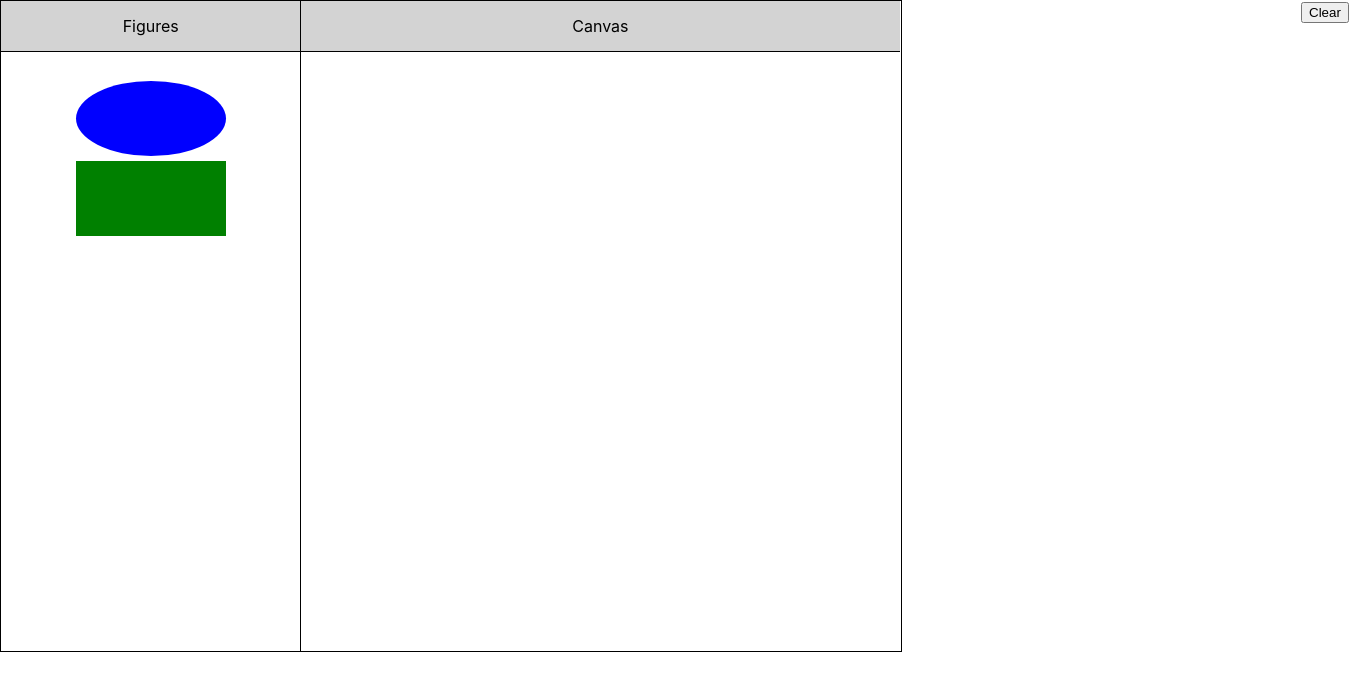
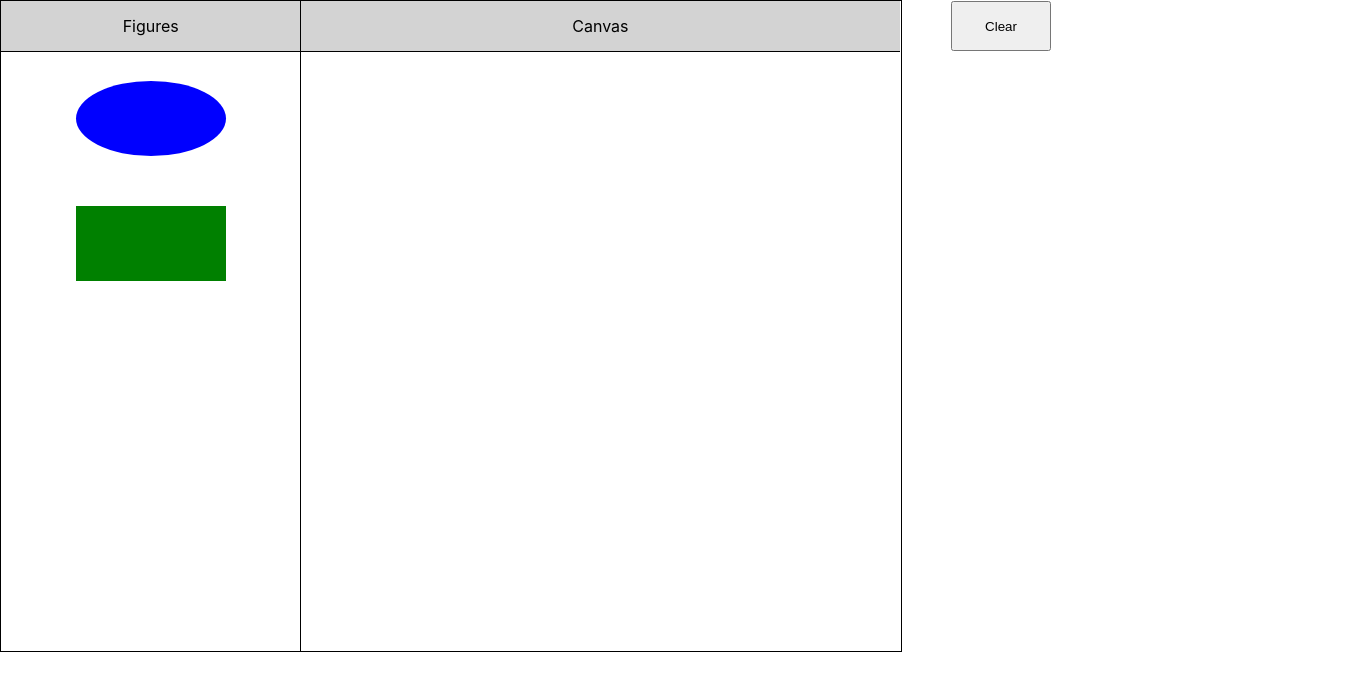
Before and after one commit to zaitsava-katsiaryna/test_task_satellite_innovations, a React (Create React App) app in the folder test-app/: page / in a window 1280 px wide. Shown: the top 690 px of the page, 1349 px wide, since content can reach past the window. Built offline with nearby package versions, Linux system fonts and the light colour scheme.

Commit message:
Add comments & refactoring

```diff
--- a/test-app/src/App.css
+++ b/test-app/src/App.css
@@ -61,8 +61,15 @@ canvas{
 
 .clearDiv {
   position: absolute;
-  left: 1000px;
+  left: 650px;
   display: inline-block;
+  width: 100px;
+  height: 50px;
+}
+
+button{
+  width: 100px;
+  height: 50px;
 }
 
 .testDiv {
--- a/test-app/src/components/Canvas.js
+++ b/test-app/src/components/Canvas.js
@@ -15,10 +15,10 @@ function parseData(str){
         for (let item of arr){
             let tmpFig = null;
             if (item.id === "rectangle"){
-                tmpFig = new Rectangle(item.id, item.background, item.borderRadius, item.x, item.y);
+                tmpFig = new Rectangle(item.id, item.background, item.borderRadius, item.x, item.y, item.offsetX, item.offsetY);
             }
             else {
-                tmpFig = new Ellipse(item.id, item.background, item.borderRadius, item.x, item.y);
+                tmpFig = new Ellipse(item.id, item.background, item.borderRadius, item.x, item.y, item.offsetX, item.offsetY);
             }
             figures.push(tmpFig);
         }
@@ -28,7 +28,6 @@ function parseData(str){
 }
 
 function deleteSelectedFigure(canvasFigures, selectedFig, setCanvasFigures, setSelectedFig, setCurrentPos){
-    console.log('deleting');
     let updatedFigures = canvasFigures.filter(fig => {return fig !== selectedFig});
     setCanvasFigures(updatedFigures);
     setSelectedFig(null);
@@ -37,32 +36,14 @@ function deleteSelectedFigure(canvasFigures, selectedFig, setCanvasFigures, setS
 
 
 function Canvas() {
-    const canvasRef = useRef(null);
-    const [canvasFigures, setCanvasFigures] = useState(parseData(localStorage.getItem("canvasFigures")) || []);
-    const [selectedFig, setSelectedFig] = useState(null);
-    const [currentPos, setCurrentPos] = useState(null);
-    const [isCursorOverCanvas, setIsCursorOverCanvas] = useState(false);
-    const [display, setDisplay] = useState({display: "none", left: 0, right: 0, background: "green", borderRadius: "0px"});
+    const canvasRef = useRef(null); // canvas reference
+    const [canvasFigures, setCanvasFigures] = useState(parseData(localStorage.getItem("canvasFigures")) || []); // figures displayed on the canvas
+    const [selectedFig, setSelectedFig] = useState(null); // selected figure
+    const [currentPos, setCurrentPos] = useState(null); // current position of the selected figure
+    const [isCursorOverCanvas, setIsCursorOverCanvas] = useState(false); // cursor position (over / not over canvas)
+    const [draggableFig, setDraggableFig] = useState({display: "none", left: 0, right: 0, background: "green", borderRadius: "0px"}); // figure that is displayed when figure is selected and cursor is outside canvas
 
-    const onDragOver = e => {
-        e.preventDefault();
-    };
-
-    const onDrop = e => {
-        let [canvasOffsetX, canvasOffsetY] = [canvasRef.current.getBoundingClientRect().x, canvasRef.current.getBoundingClientRect().y];
-        const [offsetX, offsetY] = [e.dataTransfer.getData("offsetX"), e.dataTransfer.getData("offsetY")];
-        const id = e.dataTransfer.getData("id");
-        const [background, borderRadius] = [e.dataTransfer.getData("background"), e.dataTransfer.getData("borderRadius")];
-
-        let newCanvasFigure = null;
-        /* Based on the figure type create corresponding object */
-        if (id === "rectangle")
-            newCanvasFigure = new Rectangle(id, background, borderRadius, e.clientX-offsetX-canvasOffsetX, e.clientY-offsetY-canvasOffsetY);
-        else
-            newCanvasFigure = new Ellipse(id, background, borderRadius, e.clientX-canvasOffsetX-offsetX, e.clientY-canvasOffsetY-offsetY);
-        setCanvasFigures([...canvasFigures, newCanvasFigure])
-    };
-
+    // draw all canvas figures except selected one
     useEffect(() => {
         const canvas = canvasRef.current;
         const ctx = canvas.getContext('2d');
@@ -71,6 +52,7 @@ function Canvas() {
         canvasFigures.forEach(figure => {if (figure !== selectedFig) figure.draw(ctx, false)}) // draw figures
     });
 
+    // draw selected figure
     useEffect(() => {
         const canvas = canvasRef.current;
         const ctx = canvas.getContext('2d');
@@ -79,6 +61,46 @@ function Canvas() {
         }
     });
 
+    // handle mouse-enter-canvas event
+    const onMouseEnter = e => {
+        setIsCursorOverCanvas(true);
+        setDraggableFig({display: "none", left: 0, top: 0, borderRadius: 0, background: "blue"}); // draggable figure is not visible
+    };
+
+    // handle mouse-leave-canvas event
+    const onMouseOut = e => {
+        setIsCursorOverCanvas(false);
+        if (selectedFig){
+            let [canvasOffsetX, canvasOffsetY] = [canvasRef.current.getBoundingClientRect().x, canvasRef.current.getBoundingClientRect().y];
+            let [newLeft, newTop] = [e.clientX-canvasOffsetX-selectedFig.offsetX, e.clientY-canvasOffsetY-selectedFig.offsetY];
+            let newObj = {display: "block", left: newLeft, top: newTop, background: selectedFig.background, borderRadius: selectedFig.borderRadius};
+            setDraggableFig(newObj);
+        }
+    };
+
+    const onDragOver = e => {
+        e.preventDefault();
+    };
+
+    // handle drop the element event (when dragging from Figures to Canvas)
+    const onDrop = e => {
+        let [canvasOffsetX, canvasOffsetY] = [canvasRef.current.getBoundingClientRect().x, canvasRef.current.getBoundingClientRect().y]; // canvas offset
+        const [offsetX, offsetY] = [e.dataTransfer.getData("offsetX"), e.dataTransfer.getData("offsetY")]; // cursor offset
+        const id = e.dataTransfer.getData("id");
+        const [background, borderRadius] = [e.dataTransfer.getData("background"), e.dataTransfer.getData("borderRadius")];
+
+        let newCanvasFigure = null;
+        /* Based on the figure type create corresponding object */
+        if (id === "rectangle")
+            newCanvasFigure = new Rectangle(id, background, borderRadius, e.clientX-offsetX-canvasOffsetX, e.clientY-offsetY-canvasOffsetY,
+                offsetX, offsetY);
+        else
+            newCanvasFigure = new Ellipse(id, background, borderRadius, e.clientX-canvasOffsetX-offsetX, e.clientY-canvasOffsetY-offsetY,
+                offsetX, offsetY);
+        setCanvasFigures([...canvasFigures, newCanvasFigure])
+    };
+
+    // handle mouse-down-on-canvas event
     const onMouseDown = e => {
         e.preventDefault();
         let [canvasOffsetX, canvasOffsetY] = [canvasRef.current.getBoundingClientRect().x, canvasRef.current.getBoundingClientRect().y];
@@ -91,27 +113,28 @@ function Canvas() {
         }
     };
 
+    // handle mouse-up-on-canvas event
     const onMouseUp = e => {
         setSelectedFig(null); // no figure is selected
         setCurrentPos(null);
 
     };
 
+    // handle mouse-move-over-canvas event
     const onMouseMove = e => {
-        /* handle mouse move within canvas */
         if (currentPos){
-            let [canvasOffsetX, canvasOffsetY] = [canvasRef.current.getBoundingClientRect().x, canvasRef.current.getBoundingClientRect().y];
-            let [mouseX, mouseY] = [e.clientX-canvasOffsetX, e.clientY-canvasOffsetY];
+            let [canvasOffsetX, canvasOffsetY] = [canvasRef.current.getBoundingClientRect().x, canvasRef.current.getBoundingClientRect().y]; // canvas offset
+            let [mouseX, mouseY] = [e.clientX-canvasOffsetX, e.clientY-canvasOffsetY]; // cursor offset
             let dx = mouseX - currentPos.x; // delta x
             let dy = mouseY - currentPos.y; // delta y
             let newFig = null;
             if (selectedFig.id === "rectangle"){
                 newFig = new Rectangle(selectedFig.id, selectedFig.background, selectedFig.borderRadius,
-                    selectedFig.x + dx, selectedFig.y + dy)  // create new rectangle with shifted position
+                    selectedFig.x + dx, selectedFig.y + dy, selectedFig.offsetX, selectedFig.offsetY)  // create new rectangle with shifted position
             }
             else {
                 newFig = new Ellipse(selectedFig.id, selectedFig.background, selectedFig.borderRadius,
-                    selectedFig.x + dx, selectedFig.y + dy) // create new ellipse with shifted position
+                    selectedFig.x + dx, selectedFig.y + dy, selectedFig.offsetX, selectedFig.offsetY) // create new ellipse with shifted position
             }
             // update figures array
             let newFigures = canvasFigures.filter(fig => {
@@ -127,11 +150,9 @@ function Canvas() {
 
     };
 
-
+    // handle delete on key press if cursor is within canvas
     const onKeyPress = e => {
-        console.log('haha')
         if (selectedFig){
-            console.log('hey')
             if (e.keyCode === BACKSPACE || e.keyCode === DELETE){ /* if either backspace of delete is pressed */
                 /* delete selected figure */
                deleteSelectedFigure(canvasFigures, selectedFig, setCanvasFigures, setSelectedFig, setCurrentPos);
@@ -139,39 +160,27 @@ function Canvas() {
         }
     };
 
-    const onMouseEnter = e => {
-        setIsCursorOverCanvas(true);
-        setDisplay({display: "none", left: 0, top: 0, borderRadius: 0, background: "blue"});
-    };
 
-    const onMouseOut = e => {
-        setIsCursorOverCanvas(false);
-        if (selectedFig){
-            let [canvasOffsetX, canvasOffsetY] = [canvasRef.current.getBoundingClientRect().x, canvasRef.current.getBoundingClientRect().y];
-            let [newLeft, newTop] = [e.clientX-canvasOffsetX, e.clientY-canvasOffsetY];
-            let newObj = {display: "block", left: newLeft, top: newTop, background: selectedFig.background, borderRadius: selectedFig.borderRadius};
-            setDisplay(newObj);
-        }
-    };
-
+    // handle mouse-up event outside the canvas
     const fieldMouseUp = e => {
         if (selectedFig) {
             if (!isCursorOverCanvas){
                 deleteSelectedFigure(canvasFigures, selectedFig, setCanvasFigures, setSelectedFig, setCurrentPos);
-                setDisplay({display: "none", left: 0, top: 0, borderRadius: 0, background: "blue"});
+                setDraggableFig({display: "none", left: 0, top: 0, borderRadius: 0, background: "blue"});
             }
         }
     };
 
+    // handle mouse-move event outside the canvas
     const fieldMouseMove = e => {
         if (selectedFig) {
             if (!isCursorOverCanvas){
                 let [canvasOffsetX, canvasOffsetY] = [canvasRef.current.getBoundingClientRect().x, canvasRef.current.getBoundingClientRect().y];
                 let [mouseX, mouseY] = [e.clientX, e.clientY];
-                let dx = mouseX - display.left;
-                let dy = mouseY - display.top;
-                let [newLeft, newTop] = [display.left+dx-canvasOffsetX, display.top+dy-canvasOffsetY];
-                setDisplay({display: "block", left: newLeft, top: newTop, background: selectedFig.background, borderRadius: selectedFig.borderRadius});
+                let dx = mouseX - draggableFig.left;
+                let dy = mouseY - draggableFig.top;
+                let [newLeft, newTop] = [draggableFig.left+dx-canvasOffsetX, draggableFig.top+dy-canvasOffsetY];
+                setDraggableFig({display: "block", left: newLeft, top: newTop, background: selectedFig.background, borderRadius: selectedFig.borderRadius});
             }
         }
     };
@@ -200,13 +209,14 @@ function Canvas() {
                     width={CANVAS_WIDTH}
                     height={CANVAS_HEIGHT}/>
                 <div className="clearDiv">
-                    <button onClick={() => {
+                    <button onClick={e => {
+                        // clear local storage
                         localStorage.clear();
                         setCanvasFigures([])
                     }}>Clear</button>
                 </div>
-                <div style={{left: display.left, top: display.top, display: display.display,
-                    background: display.background, borderRadius: display.borderRadius}}
+                <div style={{left: draggableFig.left, top: draggableFig.top, display: draggableFig.display,
+                    background: draggableFig.background, borderRadius: draggableFig.borderRadius}}
                      className="testDiv" > </div>
 
             </div>
--- a/test-app/src/components/Ellipse.js
+++ b/test-app/src/components/Ellipse.js
@@ -1,8 +1,8 @@
 import Figure from "./Figure";
 
 class Ellipse extends Figure {
-    constructor(id, background, borderRadius, x, y){
-        super(id, background, borderRadius, x, y);
+    constructor(id, background, borderRadius, x, y, offsetX, offsetY){
+        super(id, background, borderRadius, x, y, offsetX, offsetY);
         this.rx = 75;
         this.ry = 37.5;
     }
--- a/test-app/src/components/Figure.js
+++ b/test-app/src/components/Figure.js
@@ -1,5 +1,5 @@
 class Figure {
-    constructor(id, background, borderRadius, x, y){
+    constructor(id, background, borderRadius, x, y, offsetX, offsetY){
         this.id = id;
         this.background = background;
         this.borderRadius = borderRadius;
@@ -7,6 +7,8 @@ class Figure {
         this.height = 75;
         this.x = x;
         this.y = y;
+        this.offsetX = offsetX;
+        this.offsetY = offsetY;
     }
     draw(ctx, isSelected){
         console.log('Drawing...')
--- a/test-app/src/components/Figures.js
+++ b/test-app/src/components/Figures.js
@@ -14,7 +14,7 @@ function Figures() {
                 draggable
                 key={fig.name}
                 className="draggable"
-                style={{background: fig.background, borderRadius: fig.borderRadius}}
+                style={{background: fig.background, borderRadius: fig.borderRadius, marginTop: "50px"}}
                 onDragStart={e => {
                     e.dataTransfer.setData("id", fig.name);
                     e.dataTransfer.setData("borderRadius", fig.borderRadius);
```
